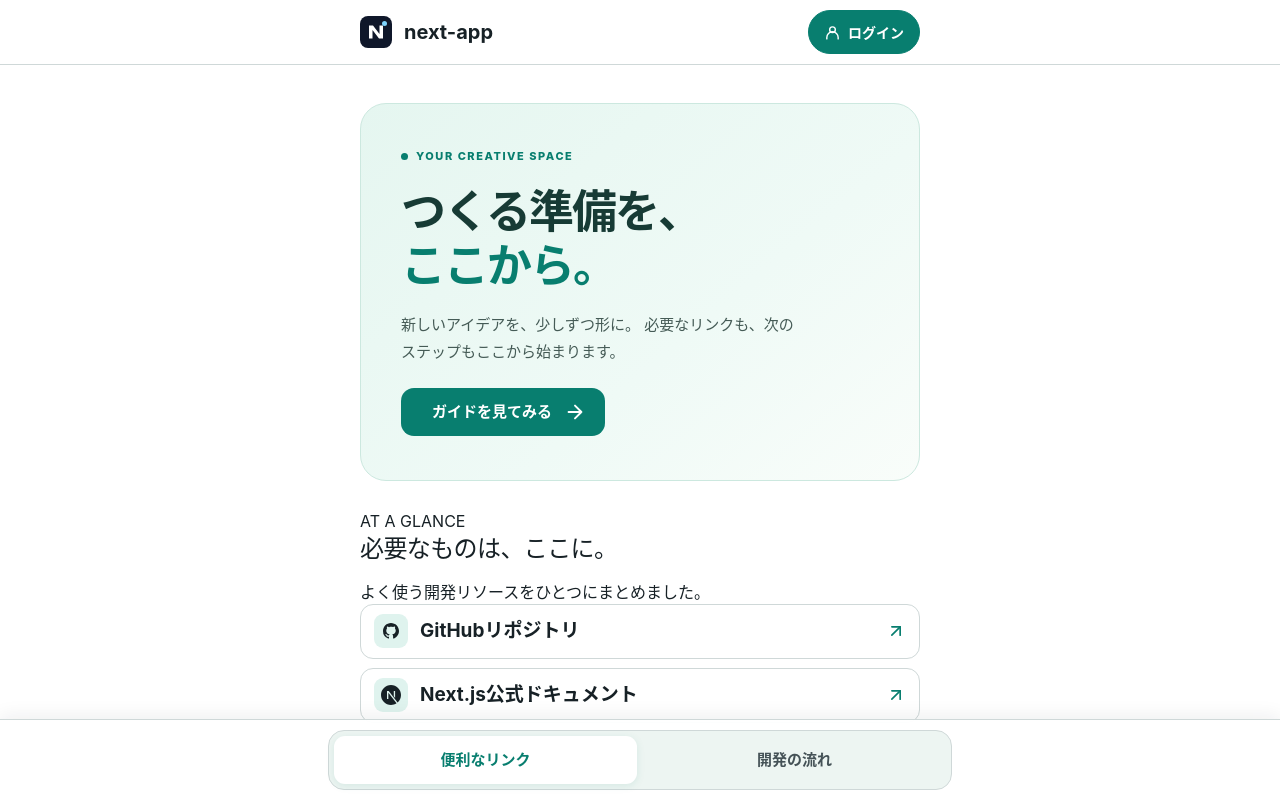
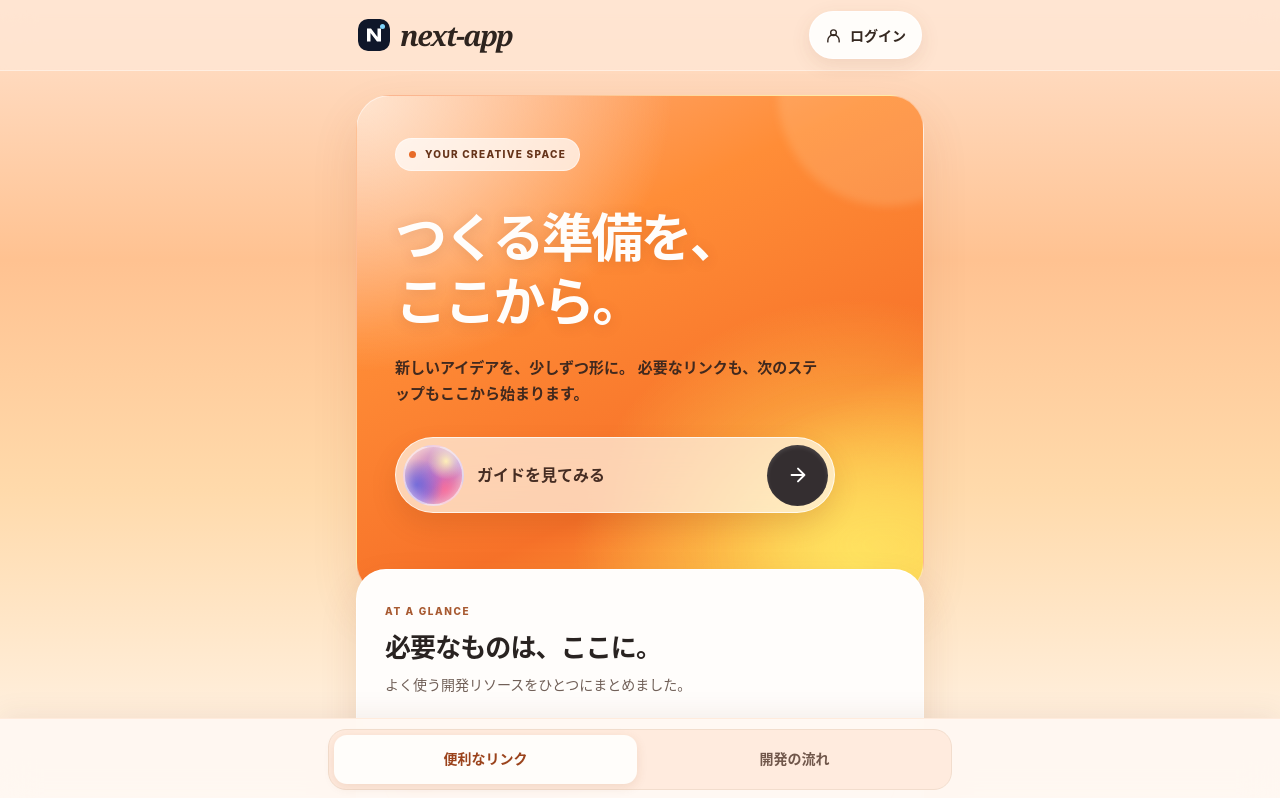
Before and after one commit to iwasaki-hub/next-app, a Next.js app: page / in a window 1280 px wide. Shown: the top 798 px of the page. Built offline with nearby package versions, Linux system fonts and the light colour scheme.

Commit message:
design: restyle navigation, hero, CTA and cards in warm sunset palette

```diff
--- a/app/globals.css
+++ b/app/globals.css
@@ -5,63 +5,96 @@
   font-family:
     -apple-system, BlinkMacSystemFont, "Hiragino Sans", "Noto Sans CJK JP",
     "Yu Gothic", Meiryo, sans-serif;
-  background: #fff;
-  color: #172126;
+  --warm-ink: #302620;
+  --warm-accent: #9b431c;
+  --warm-muted: #716058;
+  --warm-tint: #fff0df;
+  --warm-line: #f0ded2;
+  background: #fff9f3;
+  color: var(--warm-ink);
+}
+
+body {
+  min-width: 280px;
+  margin: 0;
+  background: linear-gradient(
+    180deg,
+    #ffe2ce 0,
+    #ffc291 260px,
+    #ffdaab 490px,
+    #fff3e6 760px,
+    #fff9f3 980px
+  );
 }
 
 .guide {
-  --accent: #087e6f;
-  --muted: #455257;
-  --tint: #dff3ee;
-  --line: #cfd8d8;
-}
-
-body {
-  margin: 0;
-}
-
-.guide {
+  --accent: var(--warm-accent);
+  --muted: var(--warm-muted);
+  --tint: var(--warm-tint);
+  --line: var(--warm-line);
   width: 100%;
   max-width: 39rem;
   margin-inline: auto;
-  padding: 24px clamp(20px, 6.4vw, 32px)
-    calc(112px + env(safe-area-inset-bottom, 0px));
+  padding: 14px clamp(16px, 5vw, 28px)
+    calc(120px + env(safe-area-inset-bottom, 0px));
 }
 
-/* A single mobile-first top navigation bar; safe area stays above the content. */
+/* Frosted top navigation follows the reference's soft pill treatment. */
 .site-header {
-  --accent: #087e6f;
-  --line: #cfd8d8;
+  --accent: var(--warm-accent);
+  --line: var(--warm-line);
   position: sticky;
   top: 0;
   z-index: 30;
   padding-top: env(safe-area-inset-top, 0px);
-  border-bottom: 1px solid var(--line);
-  background: rgb(255 255 255 / 96%);
-  backdrop-filter: blur(14px);
+  border-bottom: 1px solid rgb(255 255 255 / 35%);
+  background: rgb(255 230 211 / 82%);
+  -webkit-backdrop-filter: blur(16px);
+  backdrop-filter: blur(16px);
 }
 
 .site-header-inner {
-  width: 100%;
-  max-width: 39rem;
-  min-height: 64px;
-  margin-inline: auto;
-  padding: 8px clamp(20px, 6.4vw, 32px);
   display: flex;
   align-items: center;
   justify-content: space-between;
   gap: 12px;
+  width: 100%;
+  max-width: 39rem;
+  min-height: 70px;
+  margin-inline: auto;
+  padding: 8px clamp(18px, 5vw, 30px);
 }
 
 .brand {
-  color: inherit;
+  display: inline-flex;
+  align-items: center;
+  gap: 10px;
+  min-width: 0;
+  color: #2e241f;
   text-decoration: none;
+}
+
+.brand span {
+  font-family: Georgia, "Times New Roman", serif;
+  font-size: clamp(23px, 5.8vw, 28px);
+  font-weight: 750;
+  font-style: italic;
+  letter-spacing: -0.055em;
+  white-space: nowrap;
+}
+
+.brand img {
+  flex-shrink: 0;
+  border-radius: 10px;
 }
 
 .brand:focus-visible,
 .login-button:focus-visible,
-.login-notice-close:focus-visible {
-  outline: 2px solid var(--accent);
+.login-notice-close:focus-visible,
+.resource:focus-visible,
+.guide-tab:focus-visible,
+.guide-tab-panel:focus-visible {
+  outline: 3px solid #84411d;
   outline-offset: 3px;
 }
 
@@ -74,21 +107,22 @@ body {
   display: inline-flex;
   align-items: center;
   justify-content: center;
-  gap: 7px;
-  min-width: 104px;
-  min-height: 44px;
+  gap: 8px;
+  min-width: 106px;
+  min-height: 48px;
   padding: 0 15px;
-  border: 1px solid var(--accent);
+  border: 1px solid rgb(255 255 255 / 72%);
   border-radius: 999px;
-  background: var(--accent);
-  color: #fff;
+  background: rgb(255 255 255 / 90%);
+  box-shadow: 0 6px 20px rgb(132 63 27 / 11%);
+  color: #352820;
   font-size: 14px;
-  font-weight: 750;
+  font-weight: 760;
   cursor: pointer;
 }
 
 .login-button:hover {
-  background: #06695e;
+  background: #fff;
 }
 
 .login-button svg {
@@ -101,13 +135,13 @@ body {
   position: absolute;
   right: 0;
   top: calc(100% + 10px);
-  width: min(280px, calc(100vw - 40px));
-  padding: 15px;
-  border: 1px solid var(--line);
-  border-radius: 14px;
-  background: #fff;
-  box-shadow: 0 12px 32px rgb(23 33 38 / 15%);
-  color: #172126;
+  width: min(280px, calc(100vw - 36px));
+  padding: 16px;
+  border: 1px solid var(--warm-line);
+  border-radius: 18px;
+  background: #fffdfb;
+  box-shadow: 0 14px 36px rgb(74 32 14 / 19%);
+  color: var(--warm-ink);
   font-size: 14px;
   line-height: 1.6;
 }
@@ -121,104 +155,106 @@ body {
 }
 
 .login-notice-close {
-  min-height: 40px;
-  padding: 7px 15px;
-  border: 1px solid var(--line);
-  border-radius: 10px;
-  background: #f3fbf9;
-  color: #087e6f;
-  font-weight: 700;
+  min-height: 44px;
+  padding: 7px 16px;
+  border: 1px solid var(--warm-line);
+  border-radius: 12px;
+  background: var(--warm-tint);
+  color: var(--warm-accent);
+  font-weight: 740;
   cursor: pointer;
 }
 
-.brand {
-  display: flex;
-  align-items: center;
-  gap: 12px;
-  font-size: 20px;
-  font-weight: 740;
-}
-
-/* A quiet mint hero that continues the existing mobile-first palette. */
+/* Orange-to-gold hero with the oversized typography from the reference. */
 .hero {
   position: relative;
   isolation: isolate;
   overflow: hidden;
-  min-height: 300px;
-  margin-bottom: 28px;
-  padding: clamp(28px, 6.5vw, 44px) clamp(24px, 6vw, 40px);
-  border: 1px solid #cce8df;
-  border-radius: 26px;
-  background: linear-gradient(140deg, #e5f6f0 0%, #effaf6 60%, #f9fdfa 100%);
+  min-height: 445px;
+  padding: clamp(29px, 7vw, 42px) clamp(23px, 6vw, 38px) 82px;
+  border: 1px solid rgb(255 255 255 / 48%);
+  border-radius: 34px;
+  background:
+    radial-gradient(ellipse at 1% 0%, rgb(255 236 219 / 88%), transparent 39%),
+    radial-gradient(ellipse at 88% 94%, rgb(255 226 90 / 98%), transparent 40%),
+    linear-gradient(155deg, #ffae7d 0%, #ff8d37 32%, #f77229 69%, #ffb743 100%);
+  box-shadow: 0 20px 45px rgb(162 77 35 / 13%);
 }
 
 .hero-content {
   position: relative;
-  z-index: 1;
-  max-width: 30rem;
+  z-index: 2;
+  max-width: 31rem;
 }
 
 .hero-eyebrow {
-  display: flex;
+  display: inline-flex;
   align-items: center;
-  gap: 8px;
-  margin: 0 0 20px;
-  color: #087e6f;
-  font-size: 11px;
-  font-weight: 800;
-  letter-spacing: 0.14em;
+  gap: 9px;
+  margin: 0 0 36px;
+  padding: 8px 13px;
+  border: 1px solid rgb(255 255 255 / 47%);
+  border-radius: 999px;
+  background: rgb(255 255 255 / 70%);
+  color: #663319;
+  font-size: 10px;
+  font-weight: 830;
+  letter-spacing: 0.13em;
 }
 
 .hero-eyebrow-dot {
   width: 7px;
   height: 7px;
   border-radius: 50%;
-  background: currentColor;
+  background: #e86b28;
 }
 
 .hero h1 {
   margin: 0;
-  color: #173b35;
-  font-size: clamp(32px, 7.8vw, 45px);
-  font-weight: 800;
-  line-height: 1.22;
-  letter-spacing: -0.045em;
+  color: #fffdfb;
+  font-size: clamp(35px, 8.5vw, 52px);
+  font-weight: 840;
+  line-height: 1.23;
+  letter-spacing: -0.052em;
+  text-shadow: 0 2px 13px rgb(122 46 12 / 17%);
 }
 
 .hero h1 span {
   display: block;
-  color: var(--accent);
 }
 
 .hero-description {
   position: relative;
-  max-width: 25rem;
-  margin: 18px 0 23px;
-  color: #455b56;
+  max-width: 27rem;
+  margin: 20px 0 30px;
+  color: #41291e;
   font-size: 15px;
+  font-weight: 570;
   line-height: 1.75;
   overflow-wrap: anywhere;
 }
 
 .hero-cta {
-  display: inline-flex;
+  display: flex;
   align-items: center;
-  justify-content: center;
   gap: 12px;
-  min-height: 48px;
-  padding: 10px 19px;
-  border-radius: 13px;
-  background: var(--accent);
-  color: #fff;
-  font-size: 15px;
-  font-weight: 750;
-  line-height: 1.4;
+  width: 100%;
+  max-width: 440px;
+  min-height: 76px;
+  padding: 5px 6px 5px 7px;
+  border: 1px solid rgb(255 255 255 / 75%);
+  border-radius: 999px;
+  background: rgb(255 248 235 / 70%);
+  -webkit-backdrop-filter: blur(18px);
+  backdrop-filter: blur(18px);
+  box-shadow: 0 12px 26px rgb(137 56 19 / 16%);
+  color: #462d23;
   text-decoration: none;
   transition: background-color 150ms ease, transform 150ms ease;
 }
 
 .hero-cta:hover {
-  background: #06695e;
+  background: rgb(255 250 243 / 93%);
 }
 
 .hero-cta:active {
@@ -226,75 +262,118 @@ body {
 }
 
 .hero-cta:focus-visible {
-  outline: 3px solid #11473f;
-  outline-offset: 3px;
+  outline: 3px solid #46251a;
+  outline-offset: 4px;
 }
 
-.hero-decoration {
+.hero-cta-orb {
+  width: 61px;
+  height: 61px;
+  flex-shrink: 0;
+  border: 2px solid rgb(255 255 255 / 66%);
+  border-radius: 50%;
+  background:
+    radial-gradient(circle at 72% 25%, #ffeeb5 0%, transparent 31%),
+    radial-gradient(circle at 20% 67%, #6f65d7 0%, transparent 45%),
+    radial-gradient(circle at 72% 76%, #f66c9b 0%, transparent 50%),
+    linear-gradient(135deg, #ffc1ab, #a96edf 60%, #f6a17b);
+  box-shadow: inset 0 0 14px rgb(255 255 255 / 55%);
+}
+
+.hero-cta-label {
+  min-width: 0;
+  flex: 1;
+  padding-left: 1px;
+  font-size: clamp(13px, 3.8vw, 16px);
+  font-weight: 750;
+  line-height: 1.3;
+}
+
+.hero-cta-action {
+  display: grid;
+  place-items: center;
+  width: 61px;
+  height: 61px;
+  flex-shrink: 0;
+  border-radius: 50%;
+  background: #342e30;
+  color: #fff;
+  box-shadow: inset 0 2px 4px rgb(255 255 255 / 12%);
+}
+
+.hero-glow {
   position: absolute;
   z-index: 0;
-  right: -44px;
-  bottom: -75px;
-  width: 215px;
-  height: 215px;
-  transform: rotate(-17deg);
+  border-radius: 50%;
   pointer-events: none;
 }
 
-.hero-decoration-ring {
-  position: absolute;
-  inset: 0;
-  border: 25px solid rgb(8 126 111 / 8%);
-  border-radius: 50%;
+.hero-glow-one {
+  width: 220px;
+  height: 220px;
+  top: -110px;
+  right: -75px;
+  background: rgb(255 234 201 / 17%);
+  filter: blur(4px);
 }
 
-.hero-decoration-card {
-  position: absolute;
-  top: 60px;
-  left: 37px;
-  display: grid;
-  gap: 12px;
-  width: 128px;
-  padding: 22px 18px;
-  border: 1px solid rgb(8 126 111 / 15%);
-  border-radius: 18px;
-  background: rgb(255 255 255 / 67%);
-  box-shadow: 0 12px 30px rgb(8 126 111 / 8%);
+.hero-glow-two {
+  width: 245px;
+  height: 180px;
+  right: -85px;
+  bottom: -40px;
+  background: rgb(255 231 107 / 40%);
+  filter: blur(38px);
 }
 
-.hero-decoration-card span {
-  display: block;
-  height: 7px;
-  border-radius: 4px;
-  background: #a1d7c8;
+/* The guide panels sit on a bright floating card above the warm background. */
+.guide-tab-container {
+  position: relative;
+  z-index: 2;
+  min-height: 250px;
+  margin-top: -27px;
+  padding: 27px clamp(18px, 5vw, 28px) 30px;
+  border: 1px solid rgb(255 255 255 / 94%);
+  border-radius: 30px;
+  background: #fffdfb;
+  box-shadow: 0 17px 37px rgb(135 74 35 / 14%);
+  scroll-margin-top: calc(92px + env(safe-area-inset-top, 0px));
 }
 
-.hero-decoration-card span:first-child {
-  width: 45%;
-  background: #087e6f;
+.guide-card-intro {
+  padding-bottom: 22px;
+  border-bottom: 1px solid var(--line);
 }
 
-.hero-decoration-card span:last-child {
-  width: 70%;
+.guide-card-kicker {
+  color: #a85a31;
+  font-size: 10px;
+  font-weight: 800;
+  letter-spacing: 0.16em;
 }
 
-@media (max-width: 420px) {
-  .hero {
-    min-height: 290px;
-  }
-  .hero-description {
-    max-width: 20rem;
-  }
-  .hero-decoration {
-    right: -98px;
-    opacity: 0.52;
-  }
+.guide-card-title {
+  margin: 10px 0 8px;
+  color: #292321;
+  font-size: clamp(22px, 5.5vw, 26px);
+  font-weight: 830;
+  line-height: 1.3;
+  letter-spacing: -0.035em;
 }
 
-@media (prefers-reduced-motion: reduce) {
-  .hero-cta {
-    transition: none;
-  }
+.guide-card-intro p {
+  margin: 0;
+  color: var(--muted);
+  font-size: 14px;
+  line-height: 1.65;
+}
+
+.guide-tab-panel {
+  padding-top: 22px;
+}
+
+.guide-tab-panel[hidden] {
+  display: none;
 }
 
 .resources,
@@ -306,64 +385,65 @@ body {
 
 .resources {
   display: grid;
-  gap: 9px;
+  gap: 10px;
 }
 
 .resource {
   display: grid;
-  grid-template-columns: 34px minmax(0, 1fr) 20px;
+  grid-template-columns: 40px minmax(0, 1fr) 22px;
   align-items: center;
   gap: 12px;
-  padding: 9px 13px;
-  min-height: 55px;
+  min-height: 64px;
+  padding: 10px 13px;
   border: 1px solid var(--line);
-  border-radius: 13px;
-  font-size: clamp(15px, 4.4vw, 19px);
-  font-weight: 700;
-  line-height: 1.3;
-  color: inherit;
+  border-radius: 17px;
+  background: #fffaf6;
+  color: #3d2c24;
+  font-size: clamp(14px, 4vw, 17px);
+  font-weight: 740;
+  line-height: 1.35;
   text-decoration: none;
 }
 
 .resource:hover {
-  border-color: var(--accent);
-  background: #f3fbf9;
+  border-color: #efb58f;
+  background: #fff1e4;
 }
+
 .resource:active {
   background: var(--tint);
-}
-.resource:focus-visible {
-  outline: 2px solid var(--accent);
-  outline-offset: 3px;
 }
 
 .resource-icon {
   display: grid;
   place-items: center;
-  width: 34px;
-  height: 34px;
-  border-radius: 9px;
-  background: var(--tint);
+  width: 40px;
+  height: 40px;
+  border-radius: 13px;
+  background: #ffe4d2;
+  color: #a94a1e;
   font-size: 20px;
 }
 
 .resource-arrow {
-  color: var(--accent);
-  font-size: 20px;
+  color: var(--warm-accent);
+  font-size: 19px;
 }
 
-/* Bottom navigation stays visible while content scrolls, including on iPhone. */
+/* Fixed bottom navigation with iPhone home-indicator spacing. */
 .guide-tab-bar {
   position: fixed;
   inset-inline: 0;
   bottom: 0;
   z-index: 20;
-  padding: 10px max(20px, env(safe-area-inset-left, 0px))
+  padding: 10px max(16px, env(safe-area-inset-left, 0px))
     calc(10px + env(safe-area-inset-bottom, 0px))
-    max(20px, env(safe-area-inset-right, 0px));
-  border-top: 1px solid var(--line);
-  background: rgb(255 255 255 / 96%);
-  box-shadow: 0 -3px 18px rgb(23 33 38 / 7%);
+    max(16px, env(safe-area-inset-right, 0px));
+  border-top: 1px solid rgb(255 231 213 / 75%);
+  background: rgb(255 248 242 / 92%);
+  -webkit-backdrop-filter: blur(18px);
+  backdrop-filter: blur(18px);
+  box-shadow: 0 -5px 24px rgb(113 60 35 / 8%);
 }
 
 .guide-tab-list {
@@ -374,17 +454,17 @@ body {
   max-width: 39rem;
   margin-inline: auto;
   padding: 5px;
-  border: 1px solid var(--line);
-  border-radius: 16px;
-  background: #edf5f2;
+  border: 1px solid #f2ddcd;
+  border-radius: 18px;
+  background: #ffebde;
 }
 
 .guide-tab {
-  min-height: 48px;
+  min-height: 49px;
   padding-inline: 10px;
-  border-radius: 11px;
-  color: var(--muted);
-  font-size: 15px;
+  border-radius: 13px;
+  color: #71574b;
+  font-size: 14px;
   font-weight: 750;
   line-height: 1.35;
   text-align: center;
@@ -392,93 +472,117 @@ body {
 }
 
 .guide-tab:hover {
-  color: var(--accent);
+  color: #8b3f1e;
 }
 
 .guide-tab[aria-selected="true"] {
-  background: #fff;
-  color: var(--accent);
-  box-shadow: 0 2px 8px rgb(8 126 111 / 10%);
-}
-
-.guide-tab:focus-visible,
-.guide-tab-panel:focus-visible {
-  outline: 2px solid var(--accent);
-  outline-offset: 3px;
-}
-
-.guide-tab-container {
-  scroll-margin-top: calc(88px + env(safe-area-inset-top, 0px));
-}
-
-.guide-tab-panel[hidden] {
-  display: none;
+  background: #fffdfa;
+  box-shadow: 0 3px 11px rgb(145 71 29 / 12%);
+  color: #9b431c;
 }
 
 .workflow {
-  margin-block-start: 0;
-  border-block-start: none;
-  padding-block-start: 0;
+  margin: 0;
+  padding: 0;
 }
 
-.guide h2 {
-  font-size: 24px;
+.guide h2:not(.guide-card-title) {
+  margin: 0 0 19px;
+  color: #3b2e29;
+  font-size: 21px;
   line-height: 1.3;
   letter-spacing: -0.025em;
-  margin: 0 0 16px;
 }
 
 .steps li {
   display: grid;
-  grid-template-columns: 34px minmax(0, 1fr);
-  gap: 12px;
+  grid-template-columns: 40px minmax(0, 1fr);
+  gap: 13px;
   position: relative;
-  padding-block-end: 15px;
+  padding-bottom: 19px;
 }
 
 .steps li:last-child {
-  padding-block-end: 0;
+  padding-bottom: 0;
 }
 
 .steps li:not(:last-child)::before {
   content: "";
   position: absolute;
-  inset-block: 34px 0;
-  inset-inline-start: 16px;
-  border-inline-start: 1px solid var(--line);
+  inset-block: 42px 0;
+  inset-inline-start: 19px;
+  border-inline-start: 1px solid #e8cdbb;
 }
 
 .step-number {
   display: grid;
   place-items: center;
-  width: 34px;
-  height: 34px;
+  width: 40px;
+  height: 40px;
   border-radius: 50%;
-  background: var(--tint);
-  color: var(--accent);
+  background: #ffe8d7;
+  color: #9b431c;
   font-size: 13px;
-  font-weight: 750;
+  font-weight: 800;
   font-variant-numeric: tabular-nums;
 }
 
 .guide h3 {
-  margin: 2px 0 4px;
+  margin: 3px 0 5px;
+  color: #3b2e29;
   font-size: 16px;
   line-height: 1.4;
 }
+
 .steps p {
   margin: 0;
   color: var(--muted);
-  font-size: 15px;
-  line-height: 1.56;
+  font-size: 14px;
+  line-height: 1.65;
 }
+
 .guide code {
   font-size: 0.92em;
   white-space: nowrap;
 }
 
+@media (max-width: 390px) {
+  .hero {
+    min-height: 440px;
+    padding-inline: 21px;
+  }
+
+  .hero-eyebrow {
+    margin-bottom: 32px;
+  }
+
+  .hero-description {
+    margin-bottom: 28px;
+  }
+
+  .hero-cta {
+    min-height: 68px;
+  }
+
+  .hero-cta-orb,
+  .hero-cta-action {
+    width: 55px;
+    height: 55px;
+  }
+}
+
 @media (min-width: 640px) {
   .guide {
-    padding-block-start: 38px;
+    padding-top: 24px;
+  }
+
+  .hero {
+    min-height: 460px;
   }
 }
+
+@media (prefers-reduced-motion: reduce) {
+  .hero-cta {
+    transition: none;
+  }
+}
```
